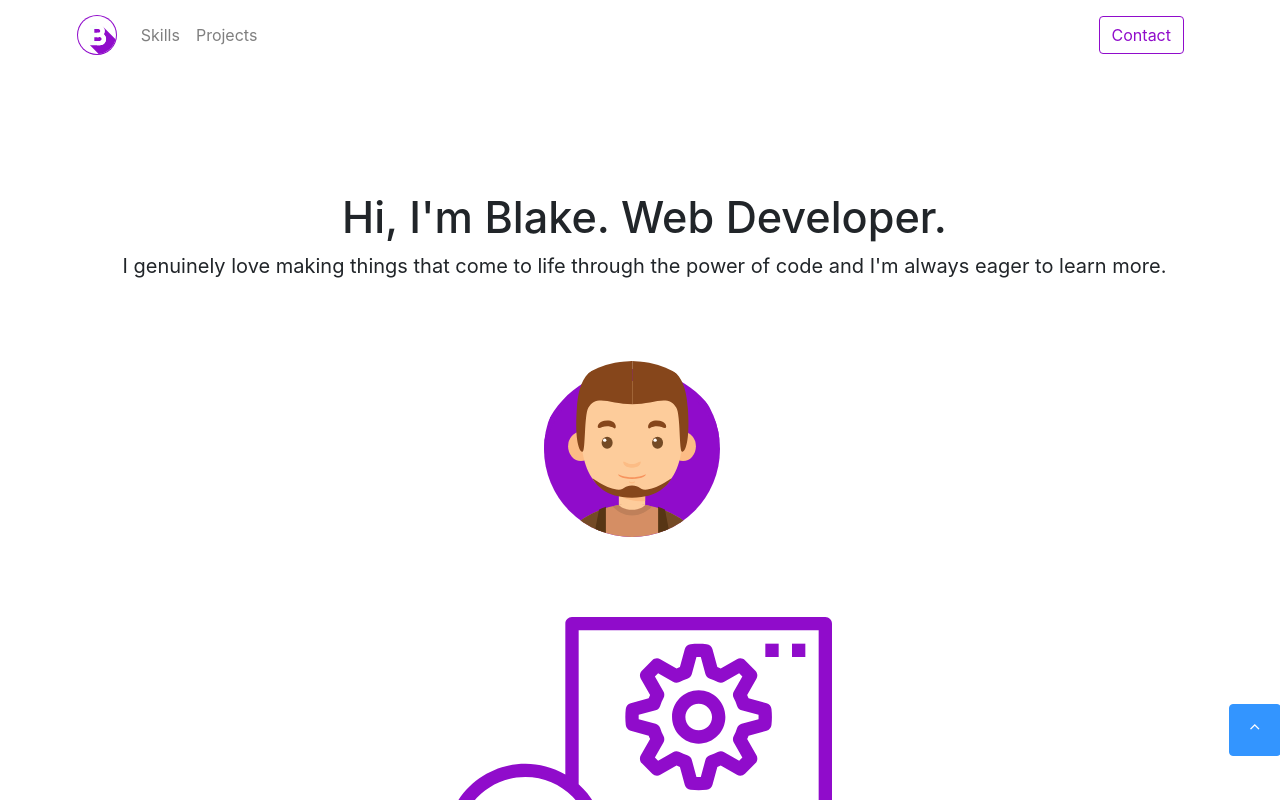
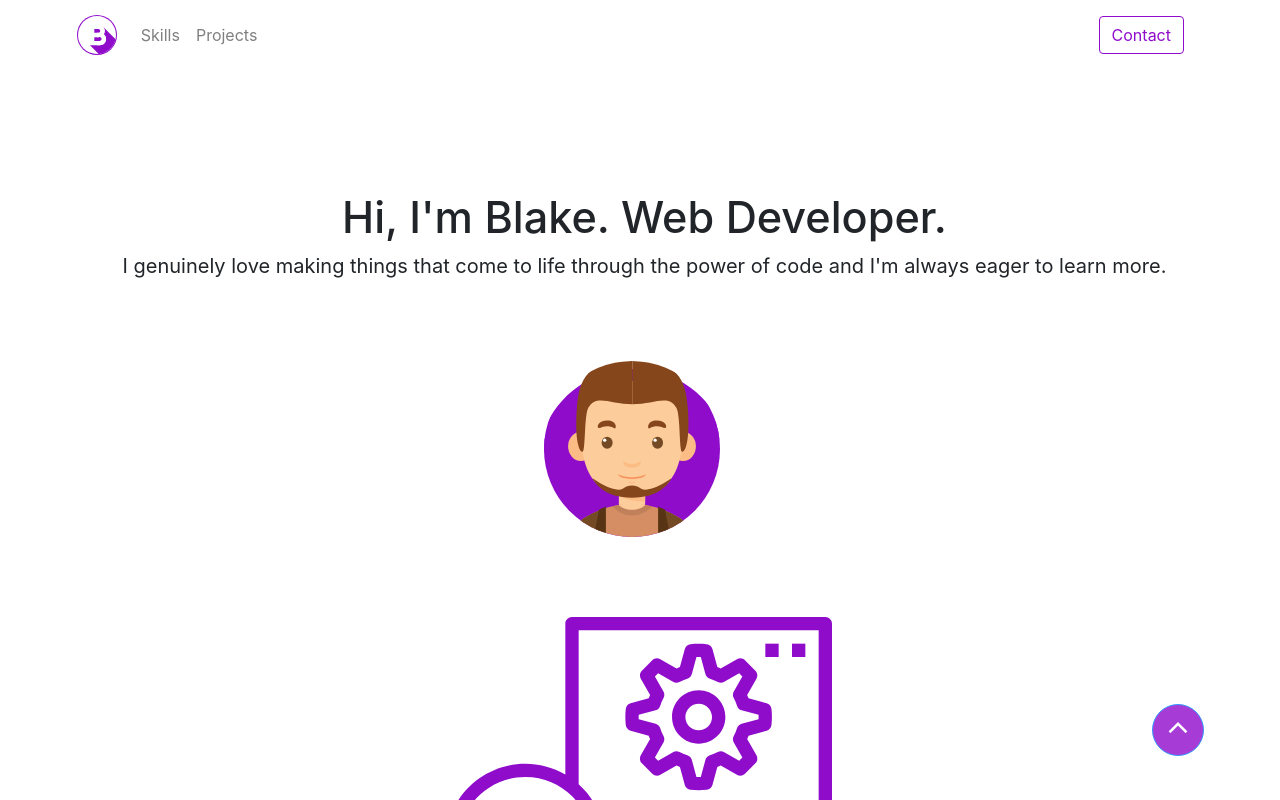
Before and after one commit to bmarshreal/portfolio, a React (Create React App) app: page / in a window 1280 px wide. Shown: the top 800 px of the page. Built offline with nearby package versions, Linux system fonts and the light colour scheme.

Commit message:
fixing floater issue

```diff
--- a/src/App.css
+++ b/src/App.css
@@ -207,7 +207,7 @@ html {
   position: fixed;
   background-color: #900ccb;
   z-index: 1000;
-  left: 96%;
+  left: 90%;
   top: 88%;
   border-radius: 70%;
   height: 3.25rem;
--- a/src/components/ScrollFloater.jsx
+++ b/src/components/ScrollFloater.jsx
@@ -28,6 +28,11 @@ function ScrollFloater(props) {
       {scroll ? (
         <Button
           className="floaterBtn"
+          style={{
+            fontSize: "2rem",
+            backgroundColor: "#900ccb",
+            borderRadius: "60%",
+          }}
           onClick={topScroll}
           type="button"
 
```
